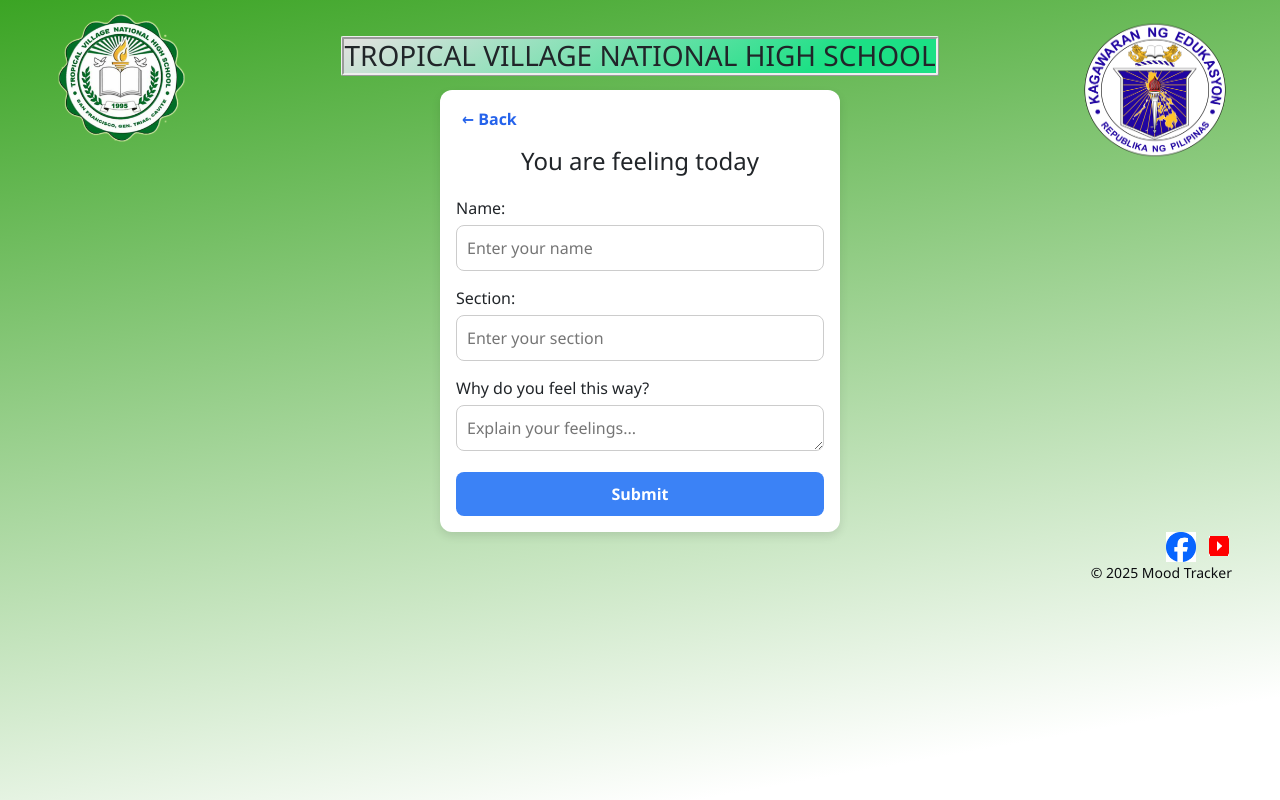
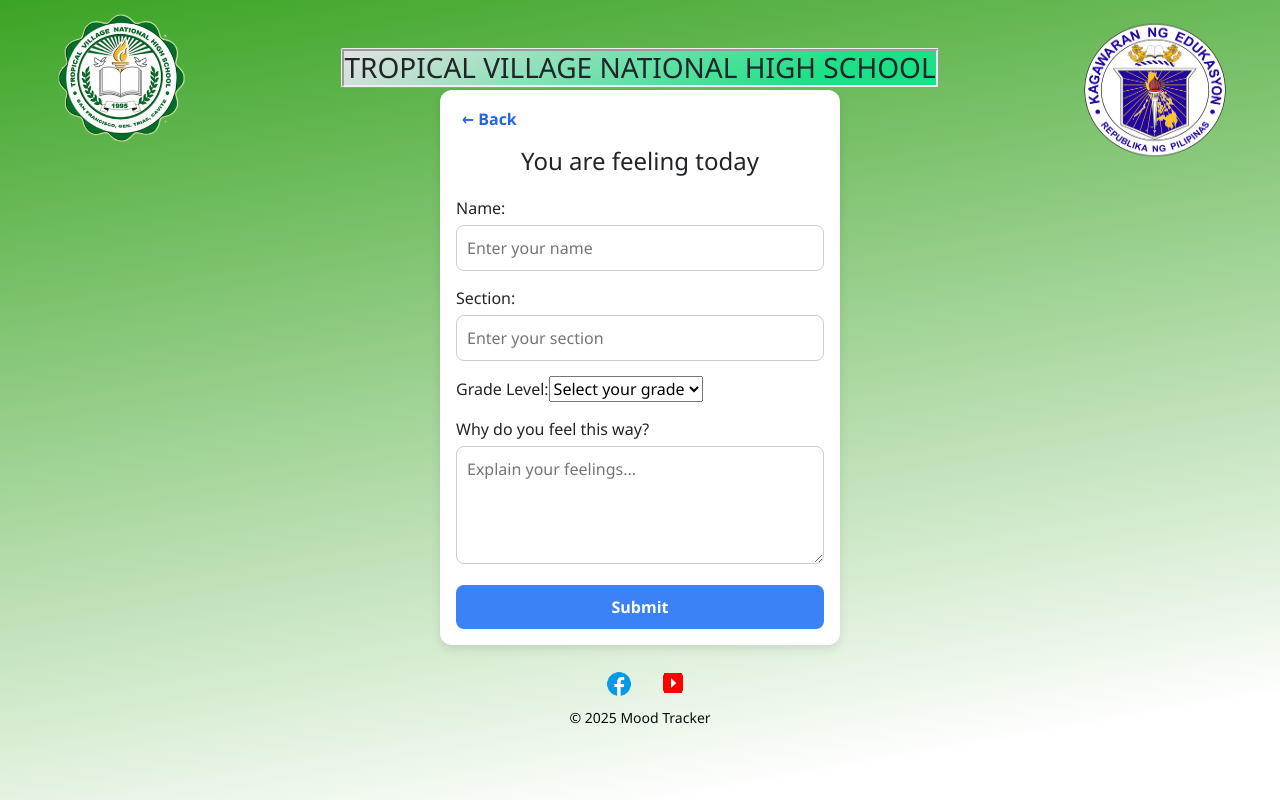
Before and after one commit to aisatgabon224862/mood-tracker, a React (Vite) app: page /form in a window 1280 px wide. Built offline with nearby package versions, Linux system fonts and the light colour scheme.

Commit message:
Refactor MoodForm for better state management
Refactor MoodForm component to improve state handling and validation. Update form structure and replace deprecated image import.

```diff
--- a/src/components/MoodForm.jsx
+++ b/src/components/MoodForm.jsx
@@ -3,114 +3,183 @@ import "../App.css";
 import { useState } from "react";
 import logo from "../assets/logo.png";
 import deped from "../assets/deped.png";
-import image from "../assets/images.png";
+import logos from "../assets/logos.png";
 import youtube from "../assets/youtube.png";
 
 function MoodForm() {
   const [searchParams] = useSearchParams();
   const navigate = useNavigate();
-  const mood = searchParams.get("mood");
-  const emoji = searchParams.get("emoji");
+
+  // decode emoji from query (handle null safely)
+  const mood = searchParams.get("mood") || "";
+  const rawEmoji = searchParams.get("emoji") || "";
+  const emoji = decodeURIComponent(rawEmoji);
+
   const [formData, setFormData] = useState({
     name: "",
     section: "",
     explanation: "",
+    grade: "",
   });
+  const [submitting, setSubmitting] = useState(false);
 
   const handleChange = (e) => {
     setFormData({ ...formData, [e.target.name]: e.target.value });
   };
-
   const handleSubmit = async (e) => {
     e.preventDefault();
-    const response = await fetch("https://mood-tracker-5.onrender.com/submit", {
+
+    // basic validation
+    if (
+      !formData.name.trim() ||
+      !formData.section ||
+      !formData.explanation.trim()
+    ) {
+      alert("Please fill in all fields.");
+      return;
+    }
+
+    setSubmitting(true);
+    try {
+      const response = await fetch(
+        "https://mood-tracker-5.onrender.com/submit",
+        {
           method: "POST",
           headers: { "Content-Type": "application/json" },
           body: JSON.stringify({ ...formData, mood }),
-    });
+        }
+      );
+
+      if (!response.ok) {
+        const errText = await response.text();
+        throw new Error(errText || "Server error");
+      }
+
       const data = await response.json();
-    alert(data.message);
+      alert(data?.message || "Submitted successfully");
+      navigate("/");
+    } catch (err) {
+      console.error("Submit error:", err);
+      alert("Failed to submit. Check console/network.");
+    } finally {
+      setSubmitting(false);
+    }
   };
 
   return (
     <>
-      <div className="d-flex justify-content-between align-items-center header-row ">
+      {/* Header */}
+      <div className="d-flex justify-content-between align-items-center header-row">
         <img src={logo} alt="logo" className="logos mt-1" />
-        <h3 className="tropical mb-5">TROPICAL VILLAGE NATIONAL HIGH SCHOOL</h3>
-        <img src={deped} alt="deped logo" className="deped " />
+        <h3 className="tropical mb-4">TROPICAL VILLAGE NATIONAL HIGH SCHOOL</h3>
+        <img src={deped} alt="deped logo" className="deped" />
       </div>
+
+      {/* Centered Form Container */}
+      <div className="form-wrapper">
         <div className="form-container">
           <button className="back-btn" onClick={() => navigate("/")}>
             ← Back
           </button>
-
           <h2 className="form-title">
-          You are feeling {mood} {emoji} today
+            You are feeling <span className="mood-highlight">{mood}</span>{" "}
+            {emoji} today
           </h2>
 
           <form onSubmit={handleSubmit} className="mood-form">
+            <div className="form-row">
               <label>
                 Name:
                 <input
                   type="text"
                   name="name"
+                  value={formData.name}
                   placeholder="Enter your name"
                   onChange={handleChange}
-              required
                 />
               </label>
-
+            </div>
             <label>
               Section:
               <input
                 type="text"
+                value={formData.section}
                 name="section"
                 placeholder="Enter your section"
                 onChange={handleChange}
                 required
               />
             </label>
+            <div className="form-row">
+              <label>
+                Grade Level:
+                <select
+                  name="grade"
+                  value={formData.grade}
+                  onChange={handleChange}
+                  required
+                >
+                  <option value="">Select your grade</option>
+                  <option value="Grade 12">Grade 12</option>
+                  <option value="Grade 11">Grade 11</option>
+                  <option value="Grade 10">Grade 10</option>
+                  <option value="Grade 9">Grade 9</option>
+                  <option value="Grade 8">Grade 8</option>
+                  <option value="Grade 7">Grade 7</option>
+                </select>
+              </label>
+            </div>
 
+            <div className="form-row">
               <label>
                 Why do you feel this way?
                 <textarea
                   name="explanation"
+                  value={formData.explanation}
                   placeholder="Explain your feelings..."
-              rows="1"
+                  rows="4"
                   onChange={handleChange}
-              required
-            ></textarea>
+                />
               </label>
+            </div>
 
+            <div className="form-row">
               <button
                 className="submit-btn"
                 type="submit"
-            onClick={() => navigate("/")}
+                disabled={submitting}
               >
-            Submit
+                {submitting ? "Submitting..." : "Submit"}
               </button>
+            </div>
           </form>
         </div>
-      <footer className="d-flex justify-content-end mx-5">
+
+        {/* footer icons */}
+        <footer className="d-flex justify-content-center mt-4 gap-3">
           <a
             href="https://www.facebook.com/DepEdTayoTVNHS301223"
             target="_blank"
             rel="noopener noreferrer"
           >
-          <img src={image} alt="facebook" className="facebook m" />
+            <img src={logos} alt="facebook" className="facebook" />
           </a>
+
           <a
             href="https://www.youtube.com/@tropicalvillagenationalhig5006"
             target="_blank"
             rel="noopener noreferrer"
           >
             <img src={youtube} alt="youtube" className="youtube" />
-        </a>{" "}
+          </a>
         </footer>
-      <p className="header small mx-5 ">
+
+        <p className="header small text-center mt-2">
           © {new Date().getFullYear()} Mood Tracker
-      </p>{" "}
+        </p>
+      </div>
     </>
   );
 }
+
 export default MoodForm;
```
Lines whose indentation alone changed are shown as unchanged.
